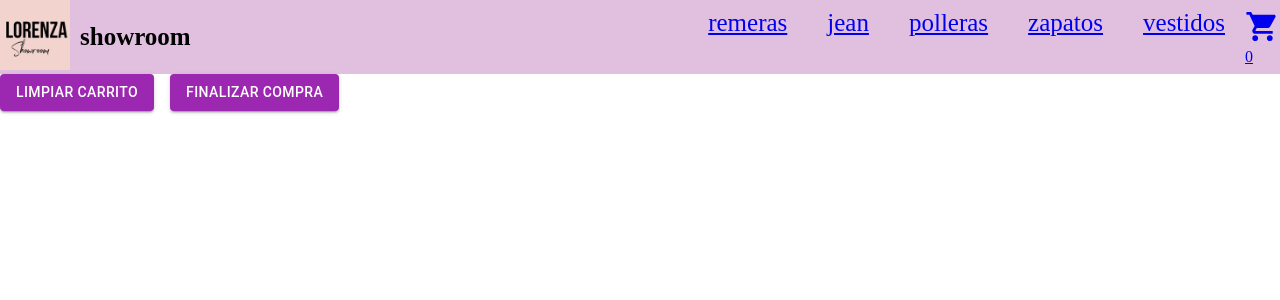
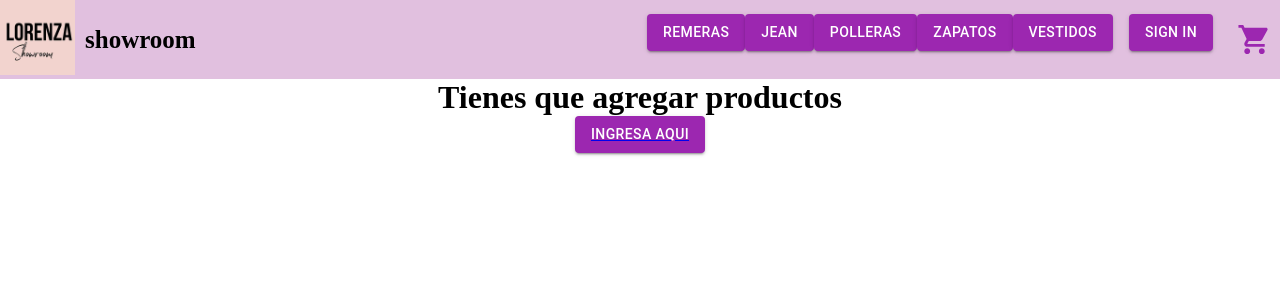
Before and after one commit to Sshiro-GIT/nahueloterolorenzaa, a React (Create React App) app: page /cart in a window 1280 px wide. Shown: the top 300 px of the page. Built offline with nearby package versions, Linux system fonts and the light colour scheme.

Commit message:
nahuelotero27/07

```diff
--- a/src/App.js
+++ b/src/App.js
@@ -6,6 +6,8 @@ import Cart from './Components/Cart/Cart';
 import PaymentForm from './Components/Paymentform/PaymentForm';
 import CartCustomProvider from './Context/CartContext';
 import { BrowserRouter,Routes,Route } from "react-router-dom";
+import SignIn from "./Components/SignIn/SignIn";
+import SignUp from "./Components/SignUp/SignUp";
 
 const App = () => {
   return (
@@ -18,6 +20,8 @@ const App = () => {
             <Route path="/product/:productId" element={<ItemDetailsContainer />} />
             <Route path="/cart" element={<Cart />} />
             <Route path="/paymentform" element={<PaymentForm />} />
+            <Route path="/signin" element={<SignIn />} />
+            <Route path="/signup" element={<SignUp />} />
           </Routes>
         </CartCustomProvider>
       </BrowserRouter>
--- a/src/Components/Cart/Cart.js
+++ b/src/Components/Cart/Cart.js
@@ -4,12 +4,18 @@ import { cartContext } from '../../Context/CartContext';
 import { Link } from "react-router-dom";
 import Stack from '@mui/material/Stack';
 import Button from '@mui/material/Button';
-import { red } from '@mui/material/colors';
+
 
 const Cart = () => {
   const {products, deleteProduct, clear, qtyProducts} = useContext(cartContext);
 
   return (
+    <> {products.length === 0 ? <> <h1 style={styles.h1}>Tienes que agregar productos</h1>
+        <Link to="/" style={styles.h1}>
+          <Button variant="contained" color="secondary" >Ingresa aqui</Button>
+        </Link>
+      </>
+      :
       <div style={styles.div}>
         {products.map(product => <div key={product.id}>
           <div>
@@ -19,7 +25,6 @@ const Cart = () => {
             <p>{qtyProducts * product.price}</p>
             <button onClick={() => deleteProduct(product.id)}>eliminar producto</button>
           </div>
-
         </div>)}
         <div>
           <Stack spacing={2} direction="row">
@@ -29,7 +34,8 @@ const Cart = () => {
             </Link>
           </Stack>
         </div>
-    </div>
+      </div>}
+    </>
   )
 };
 
@@ -41,6 +47,11 @@ const styles = {
     display: "flex",
     flexDirection: "row",
     alignItems: "center"
+  },
+  h1:{
+    display:"flex",
+    textAlign:"center",
+    justifyContent:"center"
   }
 };
 
--- a/src/Components/CartWidget/CartWidget.js
+++ b/src/Components/CartWidget/CartWidget.js
@@ -1,15 +1,20 @@
 import React, { useContext } from 'react';
 import ShoppingCartIcon from '@mui/icons-material/ShoppingCart';
 import { cartContext } from '../../Context/CartContext';
+import IconButton from '@mui/material/IconButton';
+import { Badge } from '@mui/material';
 
 const CartWidget = () => {
 const { qtyProducts } = useContext(cartContext);
 
   return (
     <>
-      <div style={styles}>
-        <ShoppingCartIcon fontSize="large" />
-        <p>{qtyProducts}</p>
+      <div style={styles} >
+        <IconButton aria-label="show cart items" color="inherit" >
+          <Badge badgeContent={qtyProducts} color="secondary">
+            <ShoppingCartIcon fontSize="large" color="secondary"/>
+          </Badge>
+        </IconButton>
       </div>
     </>
   )
--- a/src/Components/Navbar/Navbar.js
+++ b/src/Components/Navbar/Navbar.js
@@ -2,6 +2,8 @@ import React from "react";
 import logo from "../../assets/logoTienda.jpg"
 import CartWidget from '../CartWidget/CartWidget'
 import { Link, NavLink } from "react-router-dom";
+import Stack from '@mui/material/Stack';
+import Button from '@mui/material/Button';
 
 const viewport = {
   width: document.documentElement.clientWidth,
@@ -22,11 +24,22 @@ return (
       <Link to="/"><img style={styles.logo} src={logo} alt="logo" /></Link>
       <h1 style={styles.title}>showroom</h1>
     </div>
-      <div style={styles.links}>
-        <nav>
-          {categories.map((category) => <NavLink key={category.id} style={styles.link} to={category.route}>{category.name}</NavLink>)}
-        </nav>
-        <Link to="/cart"><CartWidget /></Link>
+      <div>
+        <Stack spacing={2} direction="row">
+          <nav style={styles.link}>
+            {categories.map((category) =>
+              <NavLink key={category.id} to={category.route}>
+                <Button variant="contained" color="secondary">{category.name}</Button>
+              </NavLink>)
+            }
+          </nav>
+          <Link to="/signin">
+            <Button variant="contained" color="secondary">
+              Sign In
+            </Button>
+          </Link>
+          <Link to="/cart"><CartWidget /></Link>
+      </Stack>
     </div>
   </header >
 )
@@ -49,15 +62,11 @@ const styles = {
     fontSize: 25,
     padding: 10
   },
-  links: {
-    display: "flex"
+  logo: {
+    height: 75
   },
-  link: {
-    fontSize: 25,
-    padding: 20
-  },
-  logo: {
-    height: 70
-  },
+  link:{
+
+  }
 };
 export default Navbar
--- a/src/Components/Paymentform/PaymentForm.js
+++ b/src/Components/Paymentform/PaymentForm.js
@@ -1,6 +1,8 @@
 import React, { useState } from 'react';
 import { db } from '../../firebase/firebase';
 import { collection, addDoc, serverTimestamp, doc, updateDoc } from 'firebase/firestore';
+
+
 
 const PaymentForm = () => {
   const [idVenta, setIdVenta] = useState("");
--- a/src/Containers/ItemDetailsContainer/ItemDetail.js
+++ b/src/Containers/ItemDetailsContainer/ItemDetail.js
@@ -24,7 +24,7 @@ const ItemDetail = ({ product }) => {
           ? <Link to="/cart">
               <button>Finalizar compra</button>
             </Link>
-          : <ItemCount initial={1} stock={5} onAdd={onAdd} />}
+          : <ItemCount initial={1} stock={10} onAdd={onAdd} />}
       </div>
     </div>
   );
--- a/src/Containers/ItemListContainer/ItemListContainer.js
+++ b/src/Containers/ItemListContainer/ItemListContainer.js
@@ -30,7 +30,7 @@ export const ItemListContainer = ({ greeting }) => {
 return (
   <>
     <h1>{greeting}</h1>
-    {loaded ? <CircularProgress/> : <ItemList products={products} />}
+    {loaded ? <CircularProgress color="secondary"/> : <ItemList products={products} />}
   </>
 );
 };
--- a/src/Context/CartContext.js
+++ b/src/Context/CartContext.js
@@ -28,7 +28,8 @@ const CartCustomProvider = ({ children }) => {
 			setProducts([...products,product]);
 		};};
 	const deleteProduct = (id) => {
-		setProducts(products.filter(product => product.id !== id));
+		setProducts(products.filter(product => product.id !== id))
+
 	};
 	const isInCart = (id) => {
 		return products.some(products => products.id === id);
```
Lines whose indentation alone changed are shown as unchanged.
